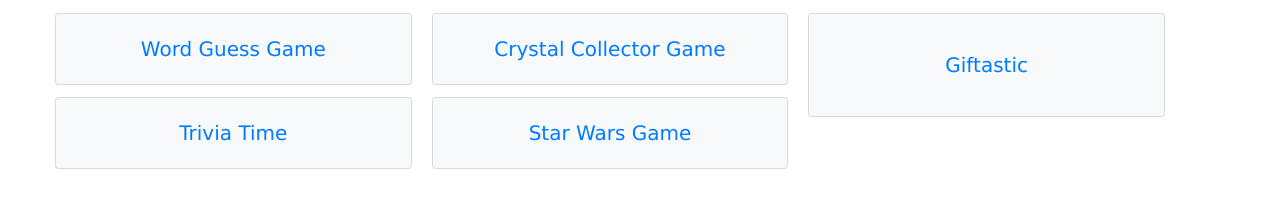
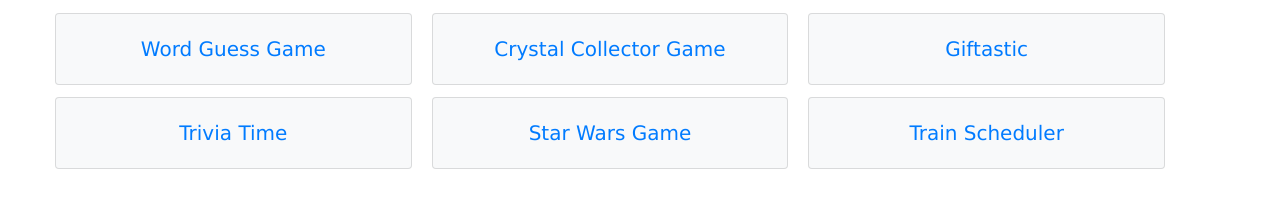
Before and after one commit to shirleyjambu/shirleyjambu.github.io, a plain HTML site: page index.html in a window 1280 px wide. Shown: the part 688-896 px from the top of the page. Drawn offline with nearby package versions, Linux system fonts and the light colour scheme.

Commit message:
Added train-scheduler

```diff
--- a/index.html
+++ b/index.html
@@ -112,9 +112,16 @@
             <div class="card bg-light">
               <div class="card-body text-center">
                 <p class="card-text">
-                    <p><a href="https://shirleyjambu.github.io/Giftastic/" target="new">Giftastic</a></p>
+                    <a href="https://shirleyjambu.github.io/Giftastic/" target="new">Giftastic</a>
                 </p>
               </div>
+            </div>
+            <div class="card bg-light">
+                <div class="card-body text-center">
+                  <p class="card-text">
+                      <a href="https://shirleyjambu.github.io/Train-Scheduler/" target="new">Train Scheduler</a>
+                  </p>
+                </div>
             </div>
           </div>
           <!-- End of Card Column-->
```
